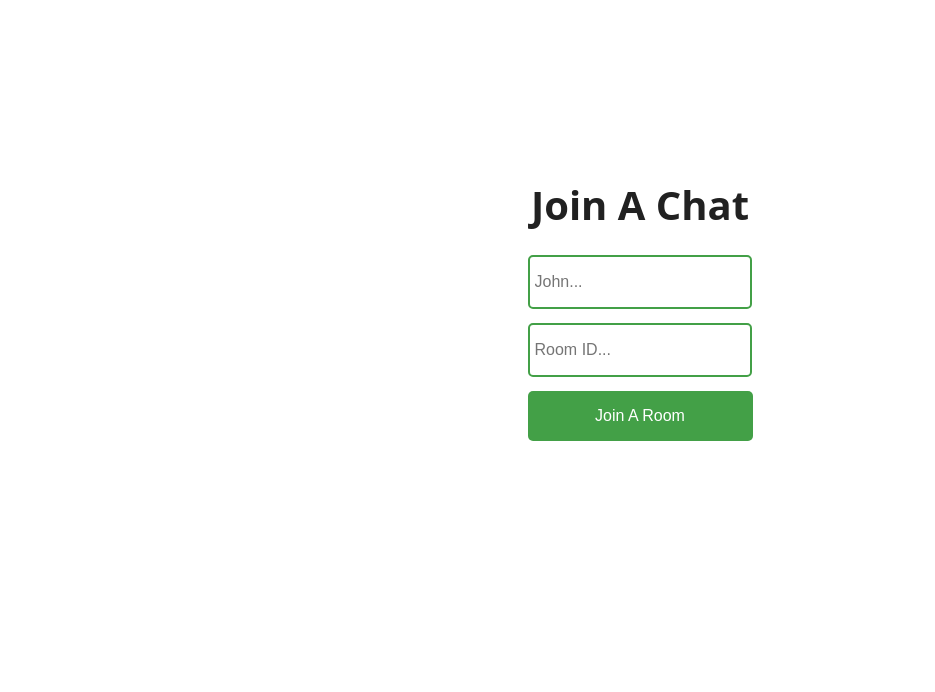
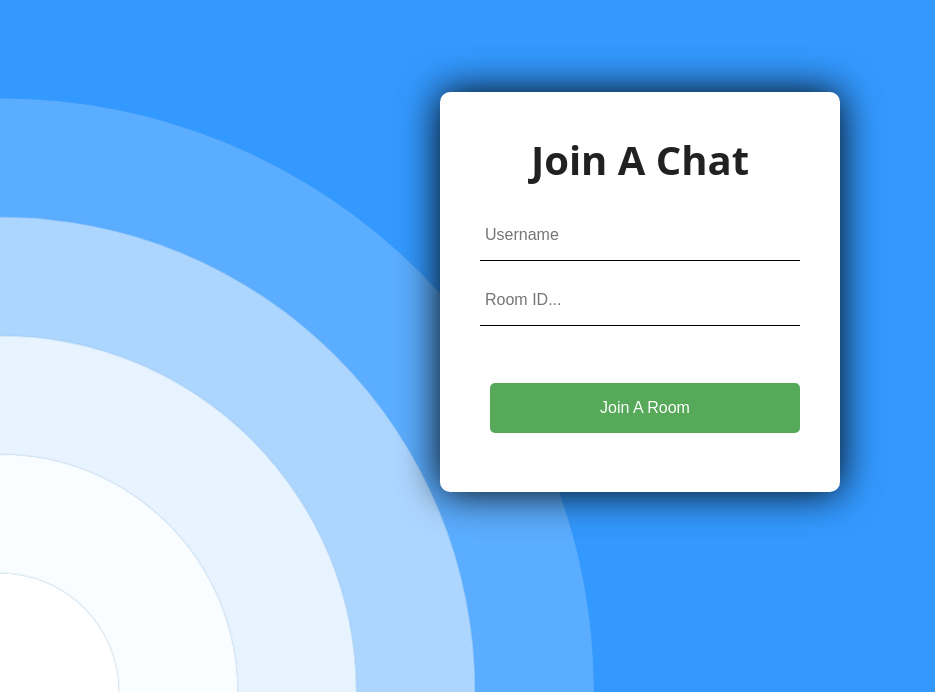
Before and after one commit to lokeshwar777/obscenity-blocker-solution, a React (Create React App) app in the folder client/: page / in a window 1280 px wide. Shown: the part 108-800 px from the top of the page, without its empty margins (0-935 px from the left). Built offline with nearby package versions, Linux system fonts and the light colour scheme; no server answers.

Commit message:
Enhance UI - first working app with text filtering

```diff
--- a/client/src/App.css
+++ b/client/src/App.css
@@ -1,64 +1,102 @@
 .App {
   width: 100vw;
   height: 100vh;
-  background: #fff;
+  background: #3399FF;
   color: #212121;
   font-family: "Open Sans", sans-serif;
   display: grid;
   place-items: center;
+  /* padding-top: 20%; */
 }
+
+/* .white_box{
+  width: 50%;
+  height: 54.5%;
+  background: none;
+  position: absolute;
+  top: 50%; left: 50%;
+  transform: translate(-50%, -50%);
+  /* justify-items: center; }
+  */
+
 body {
   margin: 0%;
   padding: 0%;
 }
 @import url("https://fonts.googleapis.com/css?family=Open+Sans:300,400,700");
-
+.bg{
+  z-index: 0;
+}
 .joinChatContainer {
-  display: flex;
+  background-color: white;
+  border-radius: 10px;
+  position: absolute;
+  top: 50%;
+  left: 50%;
+  transform: translate(-50%, -50%);
+  display: auto;
+  height: 400px;
+  width: 400px;
   flex-direction: column;
   text-align: center;
+  box-shadow: 0 0 40px black;
+
 }
 
 .joinChatContainer h3 {
   font-size: 2.5rem;
   margin-bottom: 1rem;
+  /* font-weight: bold; */
+
 }
 .joinChatContainer input {
-  width: 210px;
+  width: 310px;
   height: 40px;
   margin: 7px;
-  border: 2px solid #43a047;
-  border-radius: 5px;
+  /* border: 2px solid #43a047; */
+  border: none;
+  /* border-radius: 5px; */
   padding: 5px;
   font-size: 16px;
+  border-bottom: 1px black solid;
 }
 
 .joinChatContainer button {
-  width: 225px;
+  width: 310px;
   height: 50px;
-  margin: 7px;
+  margin: 50px;
   border: none;
   border-radius: 5px;
   padding: 5px;
   font-size: 16px;
   background: #43a047;
-  color: #fff;
+  opacity: 0.9;
+  color: white;
   cursor: pointer;
+
 }
 
 .joinChatContainer button:hover {
-  background: #2e7d32;
+  transition: 0.9s;
+  opacity: 1;
+  border: 1px black solid;
+  font-size: 25px;
 }
 
 .chat-window {
-  width: 300px;
-  height: 420px;
+  width: 50%; /*300px*/
+  height: 100vh; /*420px*/
+  /* top: 50%;  */
+  /* left: 50%;  */
+  /* transform: translate(-50%, -50%); */
+  z-index: 1;
 }
 
 .chat-window p {
   margin: 0;
 }
 .chat-window .chat-header {
+  margin: auto;
   height: 45px;
   border-radius: 6px;
   background: #263238;
@@ -68,16 +106,17 @@ body {
 .chat-window .chat-header p {
   display: block;
   padding: 0 1em 0 2em;
-  color: #fff;
+    color: #fff;
   font-weight: 700;
   line-height: 45px;
 }
-
+/*Body and outside for box box box*/
 .chat-window .chat-body {
+  margin: 2px;
   height: calc(450px - (45px + 70px));
-  border: 1px solid #263238;
-  background: #fff;
-
+  border: 1px solid black;
+  border-radius: 10px;
+  background: white;
   position: relative;
 }
 .chat-window .chat-body .message-container {
@@ -89,6 +128,7 @@ body {
 
 .chat-window .chat-body .message-container::-webkit-scrollbar {
   display: none;
+
 }
 .chat-window .chat-body .message {
   height: auto;
@@ -96,18 +136,21 @@ body {
   display: flex;
 }
 
+
+/*Can change, chat window Color */
+/*Receiver colors*/
 .chat-window .chat-body .message .message-content {
   width: auto;
   height: auto;
-  min-height: 40px;
-  max-width: 120px;
-  background-color: #43a047;
+  min-height: 42px;
+  max-width: 350px;
+  background-color: #3399FF;
   border-radius: 5px;
   color: white;
   display: flex;
   align-items: center;
-  margin-right: 5px;
-  margin-left: 5px;
+  margin-right: 15px;
+  margin-left: 15px;
   padding-right: 5px;
   padding-left: 5px;
   overflow-wrap: break-word;
@@ -131,9 +174,10 @@ body {
   justify-content: flex-end;
 }
 
+/*Sender chat colors.*/
 #other .message-content {
   justify-content: flex-end;
-  background-color: cornflowerblue;
+  background-color: #43a047;
 }
 
 #other .message-meta {
@@ -149,12 +193,15 @@ body {
 .chat-window .chat-body .message .message-meta {
   display: flex;
   font-size: 12px;
+  padding-left: 15px;
+  padding-right: 15px;
 }
 
 .chat-window .chat-footer {
-  height: 40px;
+  height: 50px;
   border: 1px solid #263238;
-  border-top: none;
+  border-radius: 10px;
+  /*border-top: none;*/
   display: flex;
 }
 
@@ -164,7 +211,8 @@ body {
   border: 0;
   padding: 0 0.7em;
   font-size: 1em;
-  border-right: 1px dotted #607d8b;
+  /* border: 1px solid #FF671F; */
+  border-radius: 10px 0px 0px 10px;
 
   outline: none;
   font-family: "Open Sans", sans-serif;
@@ -180,12 +228,98 @@ body {
   background: transparent;
   outline: none;
   font-size: 25px;
-  color: lightgray;
+  color: #3399FF;
+  background-color: white;
+  /* border: 2px orange solid; */
+  border-radius: 0px 10px 10px 0px;
 }
 
 .chat-window .chat-footer button:hover {
-  color: #43a047;
+  background: #3399FF;
+  transition: 1s;
+  color: white;
+
 }
 .hide {
   opacity: 0 !important;
 }
+
+
+/* Background CSS for the JOIN CHAT PAGE */
+.circle{
+  position: absolute;
+  border-radius: 50%;
+  background: white;
+  animation: ripple 20s infinite;
+  box-shadow: 0px 0px 1px 0px #508fb9;
+  position: fixed; /*used to fix the div in place, avoiding page resizing and automatic extenstion of page*/
+  z-index: 1; /*used for fixing the position under the login_box in bg.css*/
+}
+
+.small{
+  width: 200px;
+  height: 200px;
+  left: -100px;
+  bottom: -100px;
+}
+
+.medium{
+  width: 400px;
+  height: 400px;
+  left: -200px;
+  bottom: -200px;
+}
+
+.large{
+  width: 600px;
+  height: 600px;
+  left: -300px;
+  bottom: -300px;
+}
+
+.xlarge{
+  width: 800px;
+  height: 800px;
+  left: -400px;
+  bottom: -400px;
+}
+
+.xxlarge{
+  width: 1000px;
+  height: 1000px;
+  left: -500px;
+  bottom: -500px;
+}
+
+.shade1{
+  opacity: 0.2;
+}
+.shade2{
+  opacity: 0.5;
+}
+
+.shade3{
+  opacity: 0.7;
+}
+
+.shade4{
+  opacity: 0.8;
+}
+
+.shade5{
+  opacity: 0.9;
+}
+
+@keyframes ripple{
+  0%{
+    transform: scale(0.8);
+  }
+
+  50%{
+    transform: scale(1.2);
+  }
+
+  100%{
+    transform: scale(0.8);
+  }
+}
--- a/client/src/App.js
+++ b/client/src/App.js
@@ -20,12 +20,20 @@ function App() {
 
   return (
     <div className="App">
+      <div className="bg">
+        <div className="ripple-background"></div>
+        <div className="circle xxlarge shade1"></div>
+        <div className="circle xlarge shade2"></div>
+        <div className="circle large shade3"></div>
+        <div className="circle medium shade4"></div>
+        <div className="circle small shade5"></div>
+      </div>
       {!showChat ? (
         <div className="joinChatContainer">
           <h3>Join A Chat</h3>
           <input
             type="text"
-            placeholder="John..."
+            placeholder="Username"
             onChange={(event) => {
               setUsername(event.target.value);
             }}
--- a/client/src/Chat.js
+++ b/client/src/Chat.js
@@ -35,15 +35,19 @@ function Chat({ socket, username, room }) {
   }, [socket]);
 
   return (
+    // <div className="white_box">
     <div className="chat-window">
       <div className="chat-header">
-        <p>Live Chat</p>
+        <p align="center">Chat Window</p>
+
+
       </div>
       <div className="chat-body">
         <ScrollToBottom className="message-container">
-          {messageList.map((messageContent) => {
+          {messageList.map((messageContent, index) => {
             return (
               <div
+                key={index}
                 className="message"
                 id={username === messageContent.author ? "you" : "other"}
               >
@@ -65,7 +69,7 @@ function Chat({ socket, username, room }) {
         <input
           type="text"
           value={currentMessage}
-          placeholder="Hey..."
+          placeholder="Message here..."
           onChange={(event) => {
             setCurrentMessage(event.target.value);
           }}
@@ -73,9 +77,10 @@ function Chat({ socket, username, room }) {
             event.key === "Enter" && sendMessage();
           }}
         />
-        <button onClick={sendMessage}>&#9658;</button>
+        <button onClick={sendMessage}>&#10148;</button>
       </div>
     </div>
+    // </div>
   );
 }
 
```
Also changed, not shown: client/src/validate.js (+5 -7 lines), client/public/index.html (line endings or trailing spaces), client/src/index.js (line endings or trailing spaces), client/src/reportWebVitals.js (line endings or trailing spaces), 1 other file (tests, documents, lock files or other folders).
